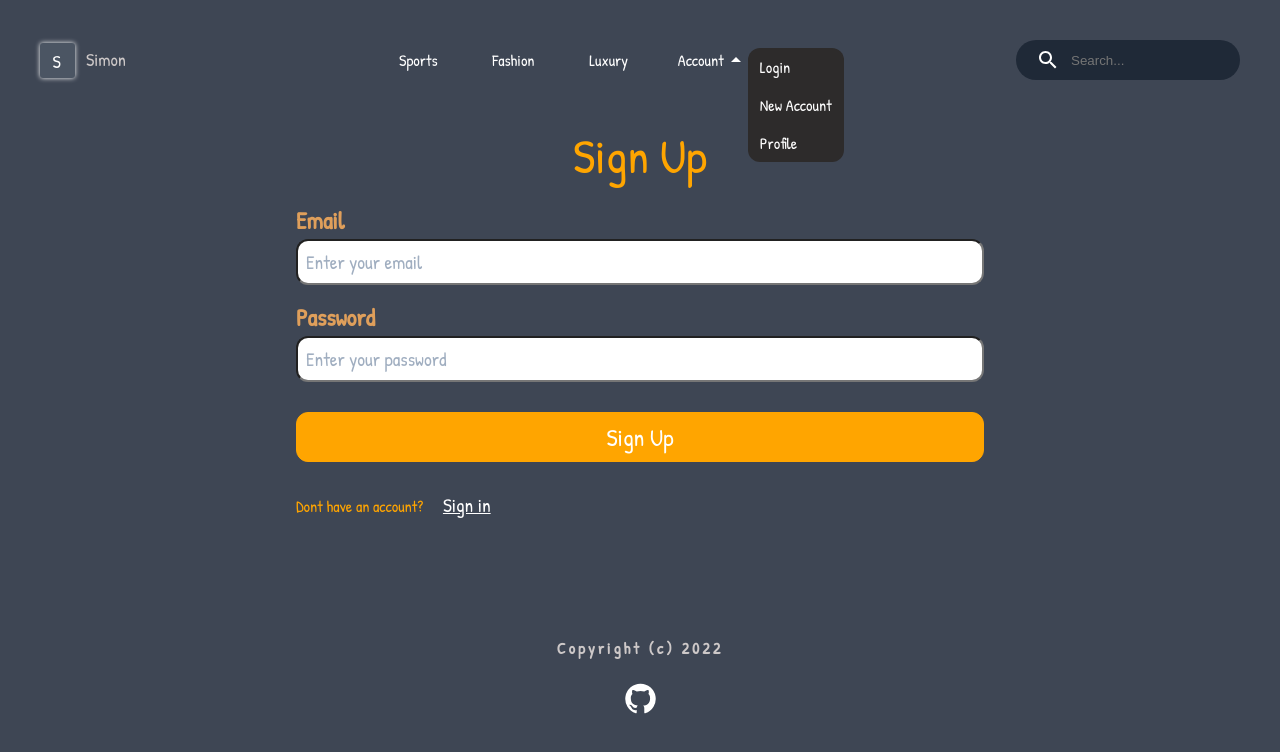
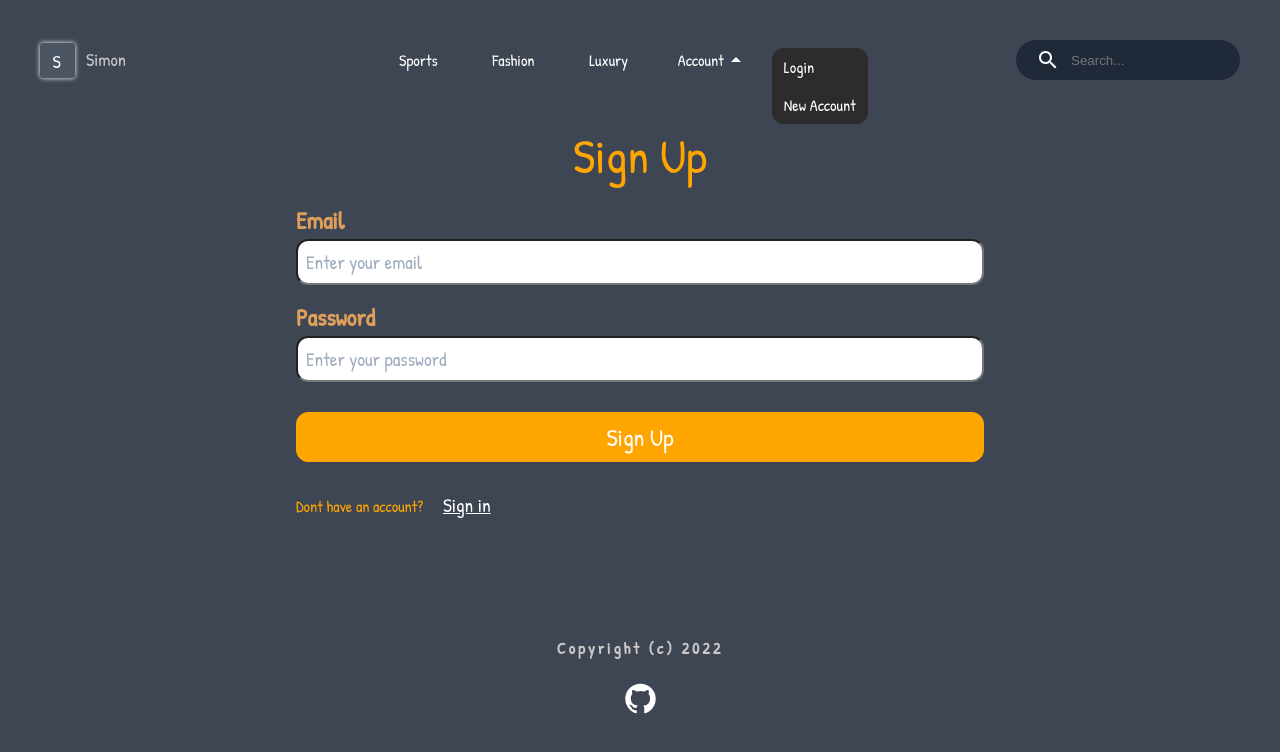
Before and after one commit to Simoon234/cms-fe, a Next.js app: page /login in a window 1280 px wide. Both pictures are taken after a click on the item "Account". Shown: the top 752 px of the page. Built offline with nearby package versions, Linux system fonts and the light colour scheme.

Commit message:
common components fixed small bugs.

```diff
--- a/Components/common/DropDownMenu.tsx
+++ b/Components/common/DropDownMenu.tsx
@@ -1,14 +1,27 @@
-import { FC } from 'react'
+import {FC} from 'react'
 import styled from 'styled-components'
 import Link from 'next/link'
+import {UseAppSelectorHook} from "../../hooks/useAppSelectorHook";
 
 export const DropDownMenu: FC = () => {
+    const {isLogged,} = UseAppSelectorHook(state => state.user);
     return (
         <Menu>
             <div className='wrap'>
-                <Link href='/login'>Login</Link>
-                <Link href='/new-account'>New Account</Link>
-                <Link href='/profile'>Profile</Link>
+                {isLogged ? (
+                    <>
+                        <Link href='/profile'>Profile</Link>
+                        <Link href='/article/add'>Add article</Link>
+                        <Link href='/article/all'>All articles</Link>
+                        <Link href='/logout'>Logout</Link>
+                    </>
+
+                ) : (
+                    <>
+                        <Link href='/login'>Login</Link>
+                        <Link href='/new-account'>New Account</Link>
+                    </>
+                )}
             </div>
         </Menu>
 
@@ -18,9 +31,10 @@ export const DropDownMenu: FC = () => {
 export const Menu = styled.div`
   position: absolute;
   top: 0;
-  right: -96px;
+  right: -120px;
   background-color: #2d2b2b;
   border-radius: 12px;
+  z-index: 200;
 
   .wrap {
     display: flex;
--- a/Components/common/Pagination.tsx
+++ b/Components/common/Pagination.tsx
@@ -9,8 +9,6 @@ interface Pagination {
 }
 
 export const PaginationCompo = ({handlePage, totalPages, page}: Pagination) => {
-
-
     return (
         <PaginationWrapper>
             <Stack className='stack' spacing={10}>
```
